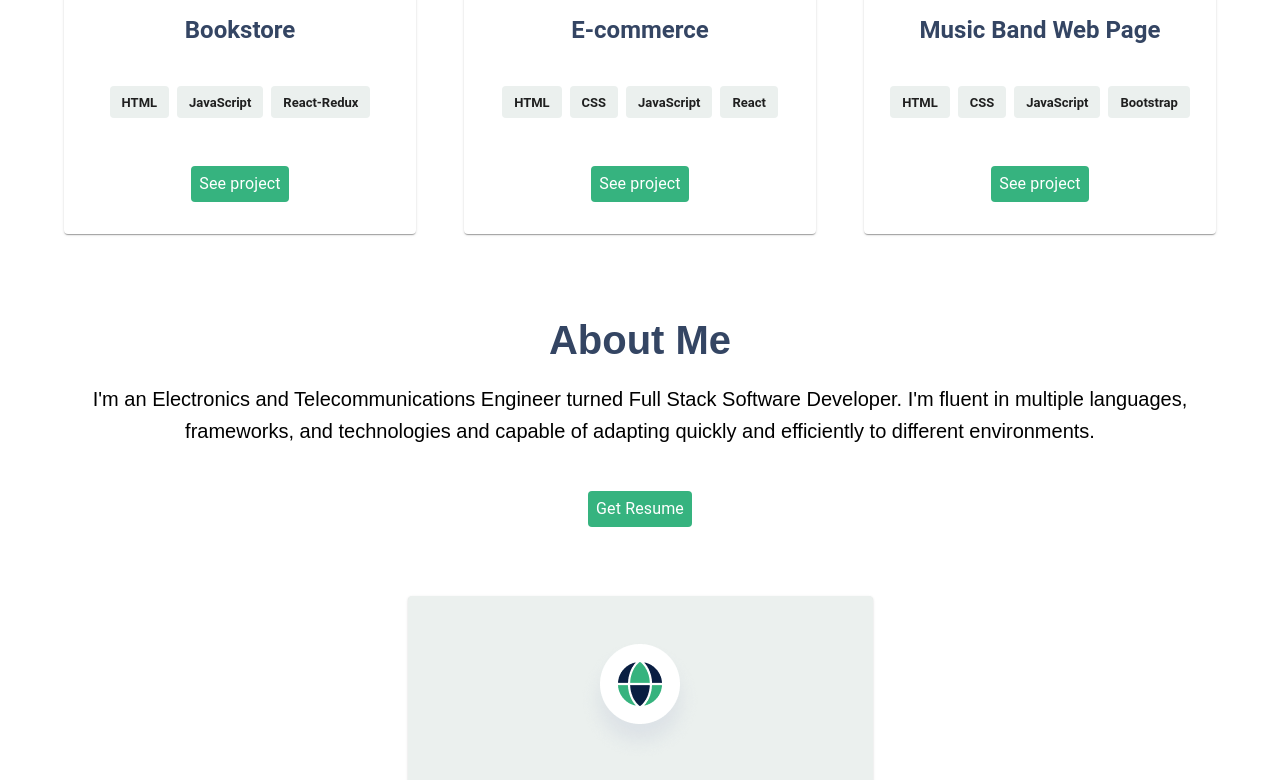
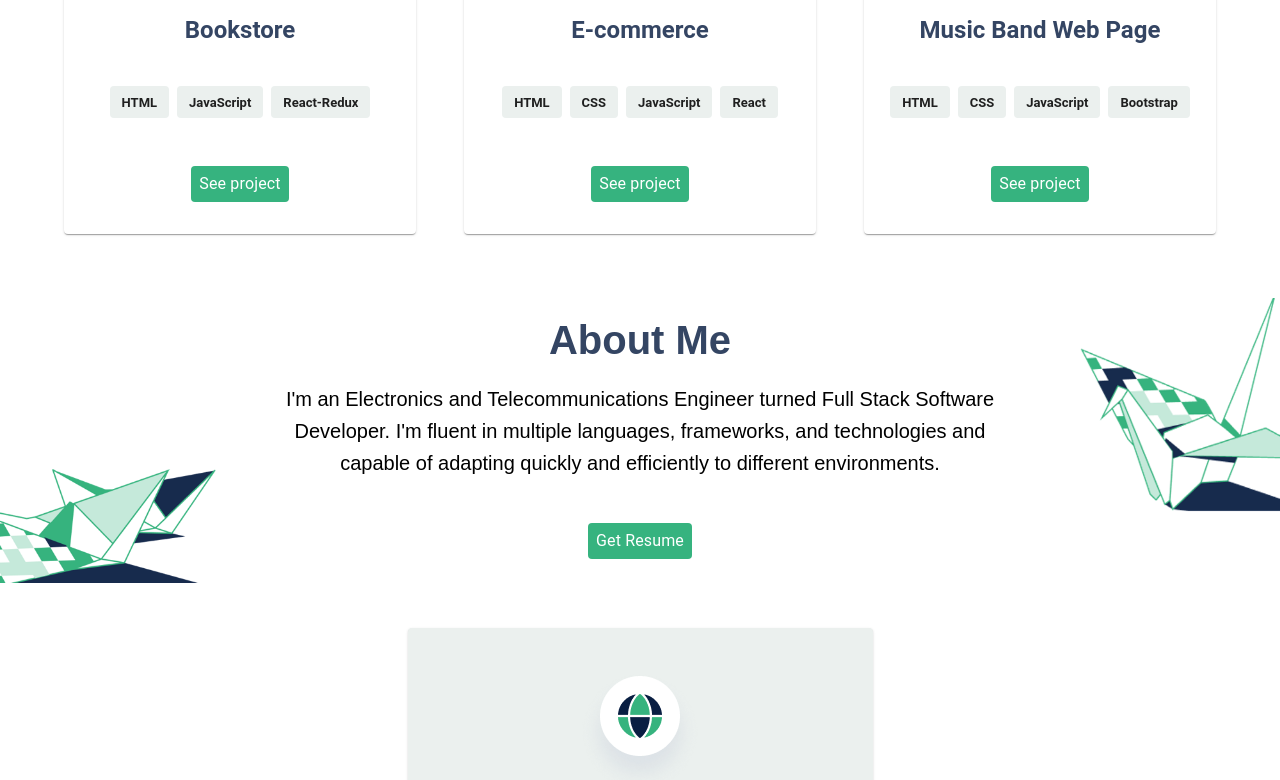
Before and after one commit to Santiago220991/Portfolio_React, a React (Vite) app: page / in a window 1280 px wide. Shown: the part 1831-2611 px from the top of the page. Built offline with nearby package versions, Linux system fonts and the light colour scheme.

Commit message:
Update about me desktop section

```diff
--- a/src/components/About.tsx
+++ b/src/components/About.tsx
@@ -2,42 +2,51 @@ import React from "react";
 import styled from "styled-components";
 import { BLUE } from "../constants/colors";
 import ActionButton from "./Button";
+import useIsMobile from "../hooks/mobile";
 
-const AboutContainer = styled.section`
+const AboutContainer = styled.section<{ $isMobile?: boolean }>`
   font-family: Arial, Helvetica, sans-serif;
   display: flex;
   flex-direction: column;
   align-items: center;
   margin-top: 64px;
+  background-image: ${({ $isMobile }) =>
+    $isMobile ? "none" : `url("../../src/assets/about_me_desktop_img.png")`};
+  background-repeat: no-repeat;
+  background-size: 100%;
+  background-position: center;
 `;
 
 const Subtitle = styled.h2`
-  text-align: center;
   color: ${BLUE};
   font-size: 40px;
   font-weight: 700;
   margin-top: 20px;
   margin-bottom: 0;
+  line-height: "32px";
+  text-align: "justify";
 `;
 
-const Paragraph = styled.p`
+const Paragraph = styled.p<{$isMobile: boolean}>`
   text-align: center;
   font-weight: 400;
   font-size: 20px;
-  width: 90%;
+  width: ${({ $isMobile }) => ($isMobile ? "90%" : "auto")};
   line-height: 32px;
+  margin-left: ${({ $isMobile }) => ($isMobile ? "0px" : "260px")};
+  margin-right: ${({ $isMobile }) => ($isMobile ? "0px" : "260px")};
 `;
 
-
 const About = () => {
+  const { isMobile } = useIsMobile();
   return (
-    <AboutContainer>
+    <AboutContainer $isMobile={isMobile}>
       <Subtitle>About Me</Subtitle>
-      <Paragraph>
-        I&apos;m an Electronics and Telecommunications Engineer turned Full Stack
-        Software Developer. I&apos;m fluent in multiple languages, frameworks, and
-        technologies and capable of adapting quickly and efficiently to
-        different environments.
+      <Paragraph $isMobile={isMobile}>
+        I&apos;m an Electronics and Telecommunications Engineer turned Full
+        Stack Software Developer. I&apos;m fluent in multiple languages,
+        frameworks, and technologies and capable of adapting quickly and
+        efficiently to different environments.
       </Paragraph>
       <ActionButton text={"Get Resume"} />
     </AboutContainer>
--- a/src/components/ProjectCard.tsx
+++ b/src/components/ProjectCard.tsx
@@ -25,10 +25,11 @@ const ProjectCard = ({
         flexDirection: "column",
         alignItems: "center",
         height: "100%",
+        maxWidth: { md: "425px" },
       }}
     >
       <CardMedia
-        sx={{ height: 250, width: "100%" }}
+        sx={{ height: 250, width: "100%", objectFit: "cover" }}
         image={`../../src/assets/${src}`}
         title="tourify project"
       />
```
Also changed, not shown: src/assets/about_me_desktop_img.png (added).
